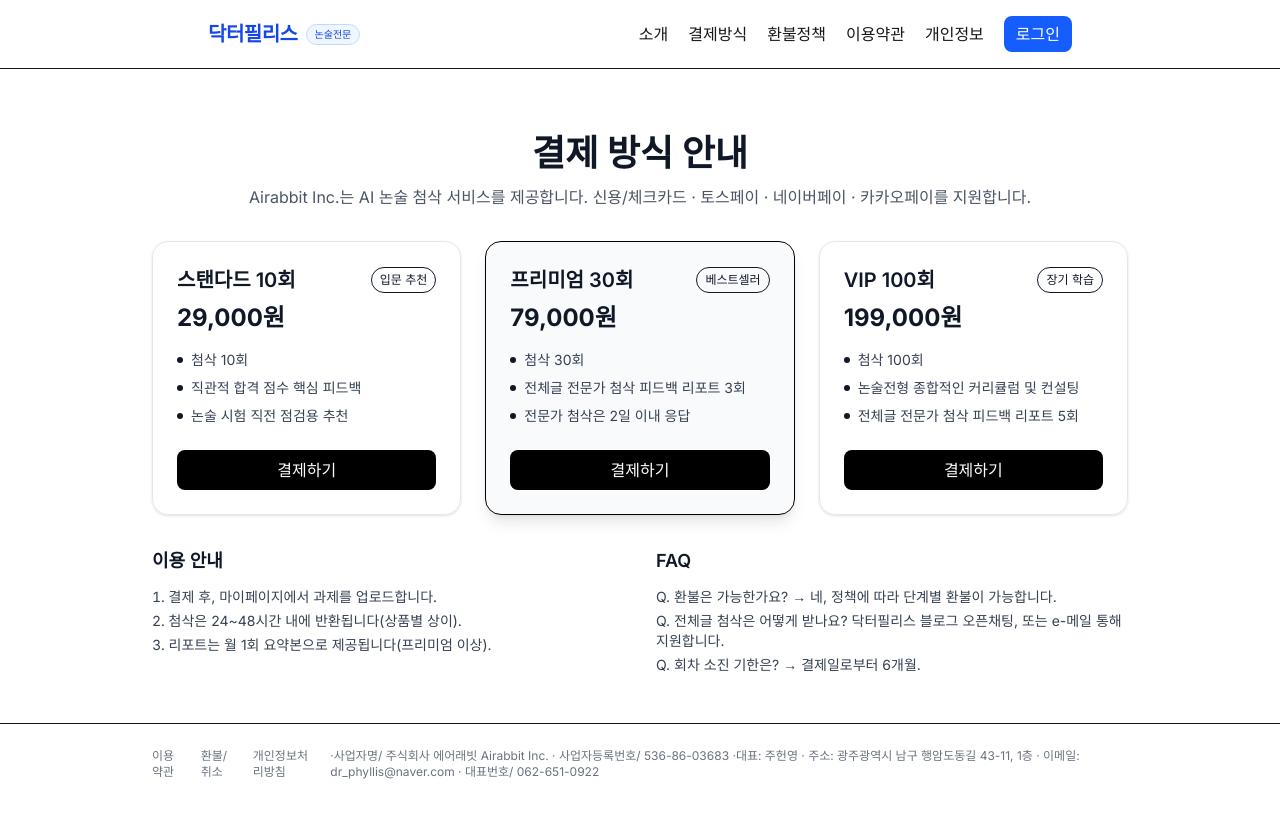
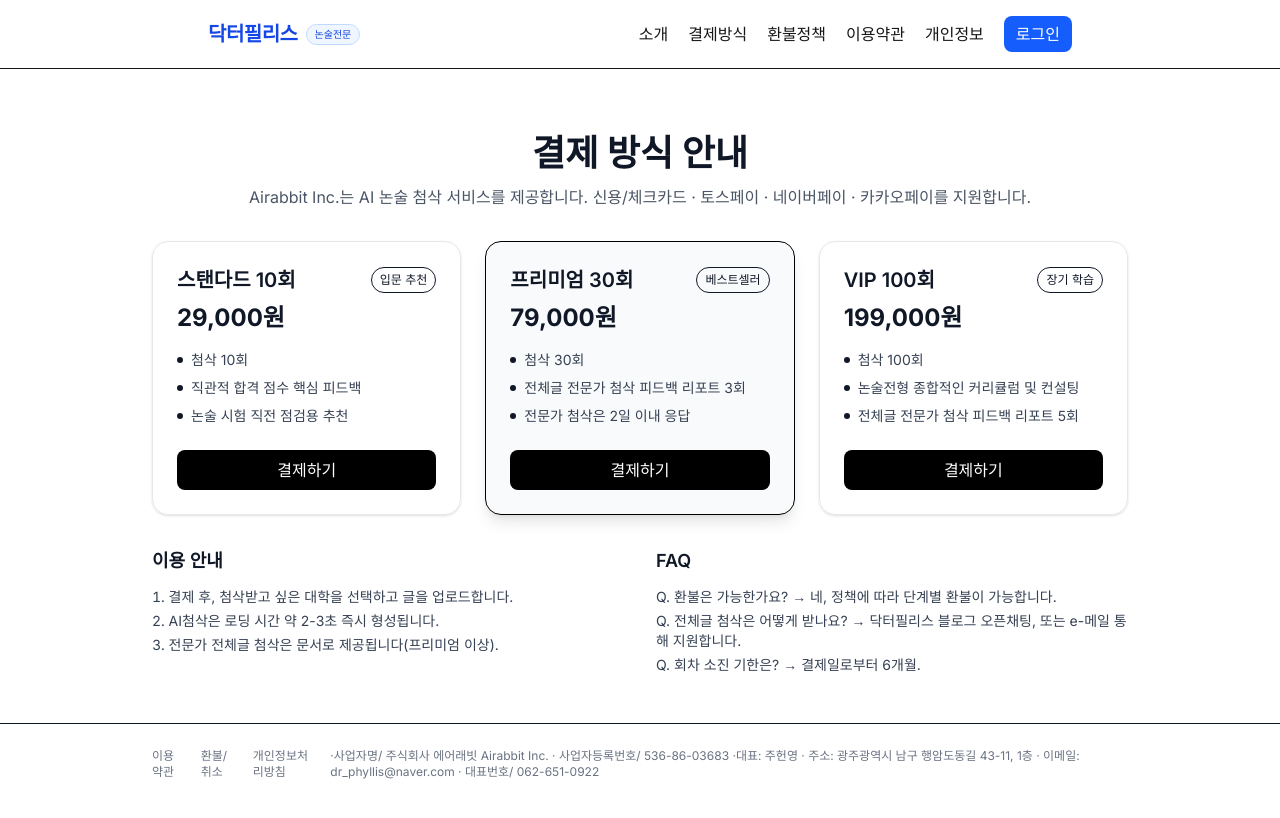
Before and after one commit to SHTH-AGI-LAB/shth-essay, a Next.js app: page /payment in a window 1280 px wide. Shown: the top 818 px of the page. Built offline with nearby package versions, Linux system fonts and the light colour scheme; no server answers.

Commit message:
페이지 수정

```diff
--- a/src/app/payment/page.tsx
+++ b/src/app/payment/page.tsx
@@ -90,16 +90,17 @@ const PLANS = [
         <div>
           <h3 className="text-lg font-semibold mb-3">이용 안내</h3>
           <ol className="list-decimal list-inside text-sm text-gray-700 space-y-1">
-            <li>결제 후, 마이페이지에서 과제를 업로드합니다.</li>
-            <li>첨삭은 24~48시간 내에 반환됩니다(상품별 상이).</li>
-            <li>리포트는 월 1회 요약본으로 제공됩니다(프리미엄 이상).</li>
+            <li>결제 후, 첨삭받고 싶은 대학을 선택하고 글을 업로드합니다.</li>
+            <li>AI첨삭은 로딩 시간 약 2-3초 즉시 형성됩니다.</li>
+            <li>전문가 전체글 첨삭은 문서로 제공됩니다(프리미엄 이상).</li>
           </ol>
         </div>
         <div>
           <h3 className="text-lg font-semibold mb-3">FAQ</h3>
           <ul className="text-sm text-gray-700 space-y-1">
             <li>Q. 환불은 가능한가요? → 네, 정책에 따라 단계별 환불이 가능합니다.</li>
-            <li>Q. 전체글 첨삭은 어떻게 받나요? 닥터필리스 블로그 오픈채팅, 또는 e-메일 통해 지원합니다.</li>
+            <li>Q. 전체글 첨삭은 어떻게 받나요?
+                 → 닥터필리스 블로그 오픈채팅, 또는 e-메일 통해 지원합니다.</li>
             <li>Q. 회차 소진 기한은? → 결제일로부터 6개월.</li>
           </ul>
         </div>
```
